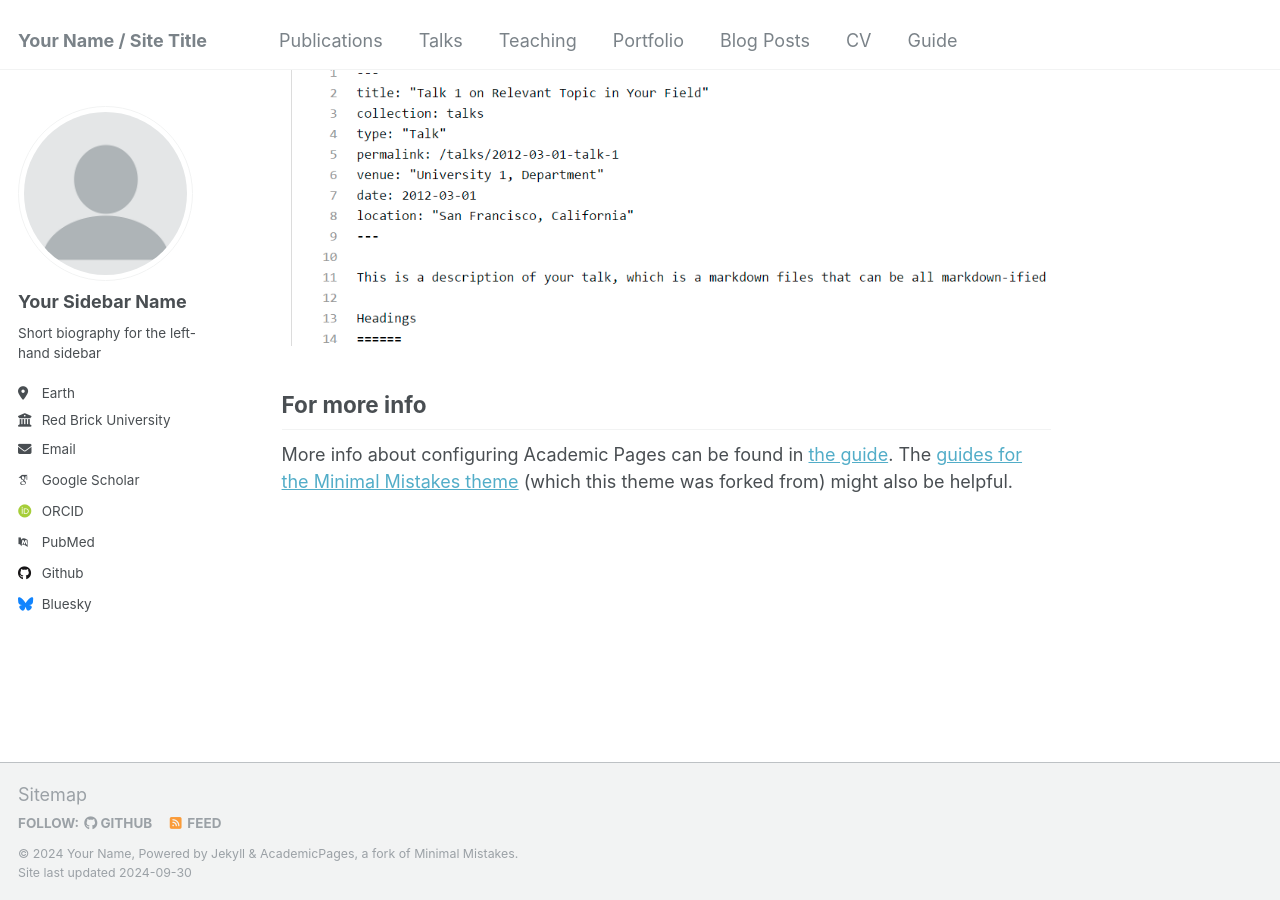
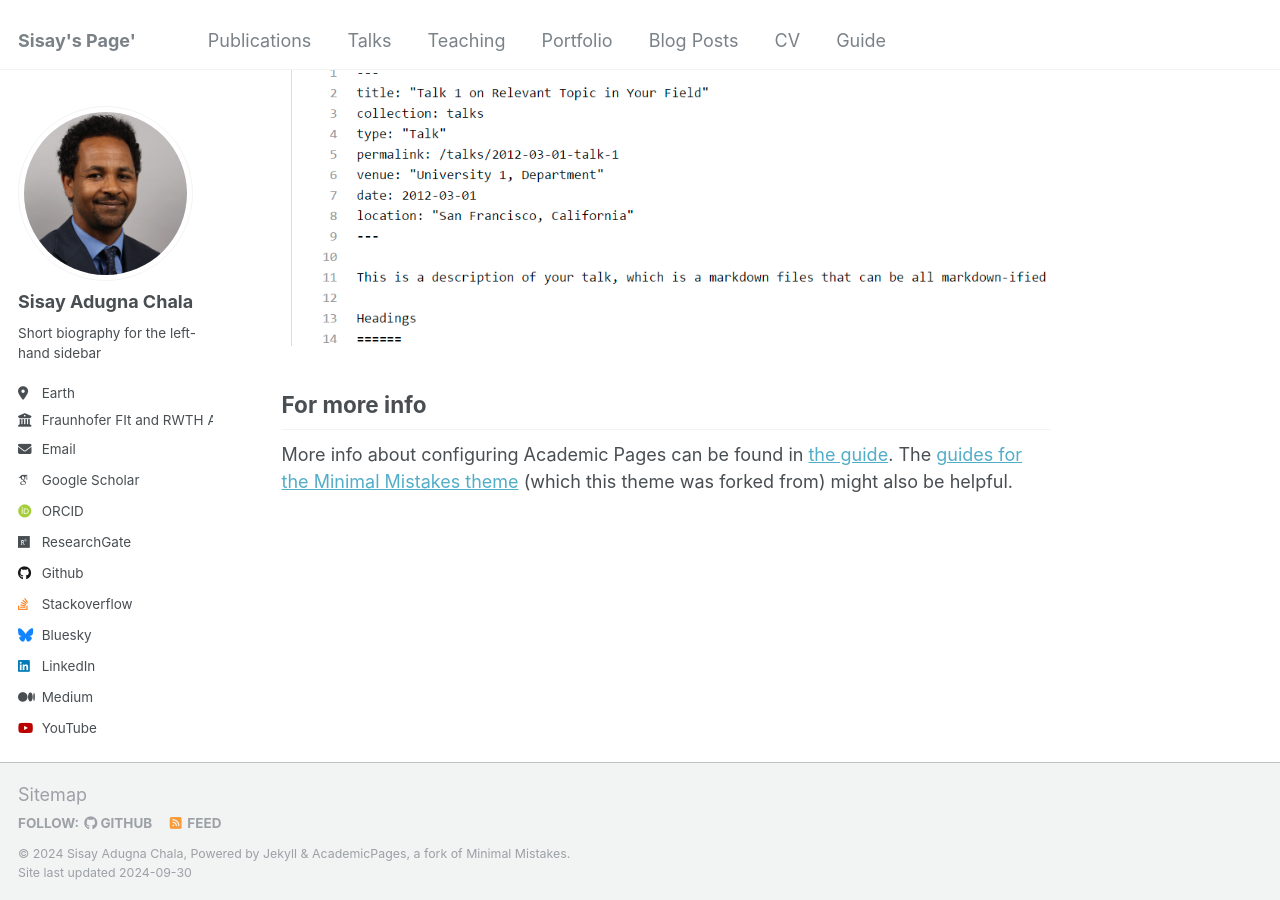
Before and after one commit to sisayie/sisayie.github.io, a Jekyll site: the page built from _pages/about.md, in a window 1280 px wide and 900 px high, scrolled down 2643 px. Built offline with Jekyll 4.4.1, drawn with Linux system fonts in a browser that asks for light colours; some web fonts are replaced.

Commit message:
bio-edit

```diff
--- a/_config.yml
+++ b/_config.yml
@@ -8,13 +8,13 @@
 
 # Basic Site Settings
 locale                   : "en-US"
-title                    : "Your Name / Site Title"
+title                    : "Sisay's Page'"
 title_separator          : "-"
-name                     : &name "Your Name"
+name                     : &name "Sisay Adugna Chala"
 description              : &description "personal description"
-url                      : https://academicpages.github.io # the base hostname & protocol for your site e.g. "https://mmistakes.github.io"
+url                      : https://sisayie.github.io # the base hostname & protocol for your site e.g. "https://mmistakes.github.io"
 baseurl                  : "" # the subpath of your site, e.g. "/blog"
-repository               : "academicpages/academicpages.github.io"
+repository               : "sisayie/sisayie.github.io"
 
 # Site Author - The following control what appear as part of the author content on the side bar.
 #               If a field is blank the icon and link will not appear, otherwise it will be shown.
@@ -22,30 +22,30 @@ repository               : "academicpages/academicpages.github.io"
 author:
   # Biographic information
   avatar           : "profile.png"
-  name             : "Your Sidebar Name"
+  name             : "Sisay Adugna Chala"
   pronouns         : # example: "she/her"
   bio              : "Short biography for the left-hand sidebar"
   location         : "Earth"
-  employer         : "Red Brick University"
+  employer         : "Fraunhofer FIt and RWTH Aachen"
   uri              : # URL
   email            : "none@example.org"
 
   # Academic websites
   arxiv            : # URL - Update with the correct link to your profile
-  googlescholar    : "https://scholar.google.com/citations?user=PS_CX0AAAAAJ"
+  googlescholar    : "https://scholar.google.de/citations?user=AhwEye4AAAAJ"
   impactstory      : # URL
-  orcid            : "http://orcid.org/yourorcidurl"
-  semantic         : # URL
-  pubmed           : "https://www.ncbi.nlm.nih.gov/pubmed/?term=john+snow"
-  researchgate     : # URL
+  orcid            : "https://orcid.org/0000-0003-2339-5394"
+  #semantic         : # URL
+  #pubmed           : "https://www.ncbi.nlm.nih.gov/pubmed/?term=john+snow"
+  researchgate     : "https://www.researchgate.net/profile/Sisay-Chala"
 
   # Repositories and software development
   bitbucket        : # Username - Update with your username on the site
   codepen          : # Username
   dribbble         : # Username
-  github           : "academicpages"
+  github           : "sisayie"
   kaggle           : # Username
-  stackoverflow    : # User number or user number and name (i.e., use "1" or "1/jeff-atwood")
+  stackoverflow    : "3986507/sisay-chala" # User number or user number and name (i.e., use "1" or "1/jeff-atwood")
 
   # Social media
   bluesky          : "bsky.app" # Replace this with you Bluesky username
@@ -57,9 +57,9 @@ author:
   keybase          : # Username
   instagram        : # Username
   lastfm           : # Username
-  linkedin         : # Username
+  linkedin         : "sisayie" # Username
   mastodon         : # URL
-  medium           : # URL
+  medium           : "https://sisayie.medium.com/" # URL
   pinterest        : # Username
   soundcloud       : # Username
   steam            : # Username
@@ -70,7 +70,7 @@ author:
   weibo            : # Username
   wikipedia        : # Username
   xing             : # Username
-  youtube          : # Username
+  youtube          : "@SisayOnline" # Username
   zhihu            : # Username
 
 # Publication Category - The following the list of publication categories and their headings
```
Also changed, not shown: images/bio-photo.png (deleted), images/profile.png, images/z_profile.png (added).
